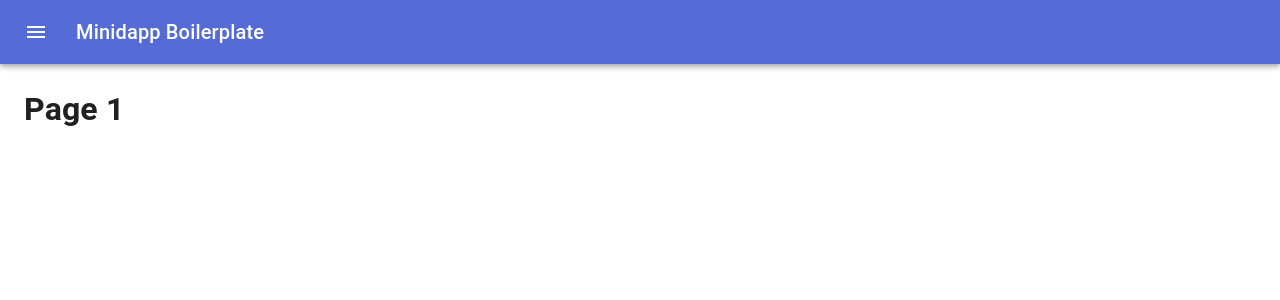
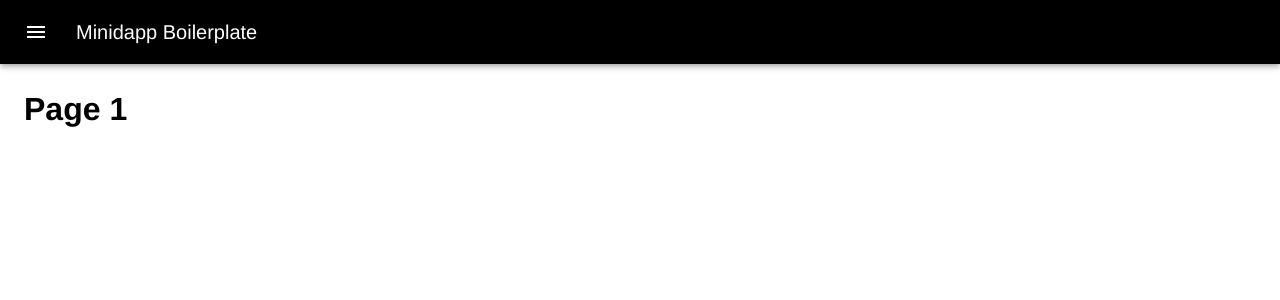
Before and after one commit to minima-global/minidapp-biolerplate, a React (Create React App) app: page / in a window 1280 px wide. Shown: the top 300 px of the page. Built offline with nearby package versions, Linux system fonts and the light colour scheme.

Commit message:
Clean ups, added theme

```diff
--- a/package.json
+++ b/package.json
@@ -48,7 +48,7 @@
     "prettier": {
         "trailingComma": "es5",
         "tabWidth": 4,
-        "semi": false,
+        "semi": true,
         "singleQuote": true,
         "printWidth": 120
     }
--- a/src/index.tsx
+++ b/src/index.tsx
@@ -1,14 +1,17 @@
-import React from 'react'
-import ReactDOM from 'react-dom'
-import './index.css'
-import App from './App'
-import { BrowserRouter } from 'react-router-dom'
+import React from 'react';
+import ReactDOM from 'react-dom';
+import './index.css';
+import App from './App';
+import { BrowserRouter } from 'react-router-dom';
 
-ReactDOM.render(
-    <React.StrictMode>
-        <BrowserRouter>
-            <App />
-        </BrowserRouter>
-    </React.StrictMode>,
-    document.getElementById('root')
-)
+const Main = () => {
+    return (
+        <React.StrictMode>
+            <BrowserRouter>
+                <App />
+            </BrowserRouter>
+        </React.StrictMode>
+    );
+};
+
+ReactDOM.render(<Main />, document.getElementById('root'));
--- a/src/pages/Page1.tsx
+++ b/src/pages/Page1.tsx
@@ -1,3 +1,5 @@
-export default function Page1() {
-    return <h1>Page 1</h1>
-}
+const Page1 = () => {
+    return <h1>Page 1</h1>;
+};
+
+export default Page1;
--- a/src/pages/Page2.tsx
+++ b/src/pages/Page2.tsx
@@ -1,3 +1,5 @@
-export default function Page2() {
-    return <h1>Page 2</h1>
-}
+const Page2 = () => {
+    return <h1>Page 2</h1>;
+};
+
+export default Page2;
--- a/src/pages/Page3.tsx
+++ b/src/pages/Page3.tsx
@@ -1,3 +1,5 @@
-export default function Page3() {
-    return <h1>Page 3</h1>
-}
+const Page3 = () => {
+    return <h1>Page 3</h1>;
+};
+
+export default Page3;
--- a/src/theme.ts
+++ b/src/theme.ts
@@ -5,7 +5,7 @@ import { red } from '@mui/material/colors'
 const theme = createTheme({
     palette: {
         primary: {
-            main: '#556cd6',
+            main: '#000000',
         },
         secondary: {
             main: '#19857b',
@@ -13,6 +13,18 @@ const theme = createTheme({
         error: {
             main: red.A400,
         },
+        background: {
+            default: '#ffffff',
+        },
+        text: {
+            primary: '#000',
+        },
+    },
+    typography: {
+        fontFamily: '"Manrope", "Helvetica", "Arial", sans-serif',
+    },
+    shape: {
+        borderRadius: 12,
     },
 })
 
```
Also changed, not shown: src/App.tsx (+9 -10 lines), src/Layout.tsx (+13 -13 lines), src/app.routes.tsx (+5 -6 lines), 1 other file (tests, documents, lock files or other folders).
